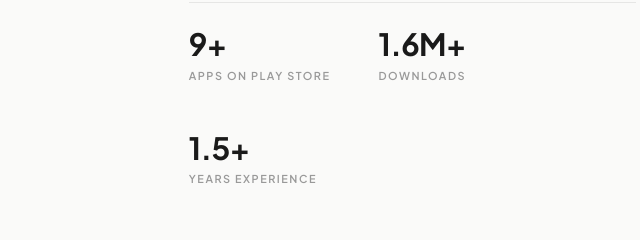
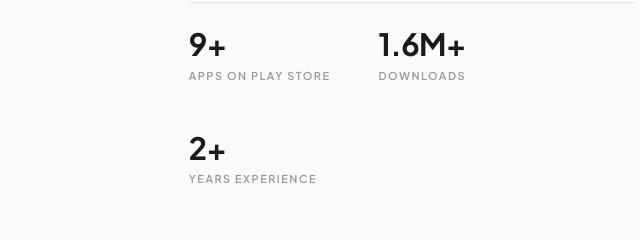
Before and after one commit to krishvekriya12/krishvekriya12.github.io, a website: page index.html in a window 1280 px wide. Shown: the part 1600-1840 px from the top of the page, 449-1089 px from the left. Drawn offline with Linux system fonts and the light colour scheme; a web font is replaced by a local one.

Commit message:
Update total experience to 2+ years in site and resume PDF

```diff
--- a/index.html
+++ b/index.html
@@ -263,7 +263,7 @@
         <div class="stat-row">
           <div class="stat"><span class="num" data-stat="apps">–</span><span class="lbl">Apps on Play Store</span></div>
           <div class="stat"><span class="num" data-stat="installs">–</span><span class="lbl">Downloads</span></div>
-          <div class="stat"><span class="num" data-stat="years">1.5+</span><span class="lbl">Years experience</span></div>
+          <div class="stat"><span class="num" data-stat="years">2+</span><span class="lbl">Years experience</span></div>
         </div>
       </div>
     </div>
```
Also changed, not shown: 1 other file.
